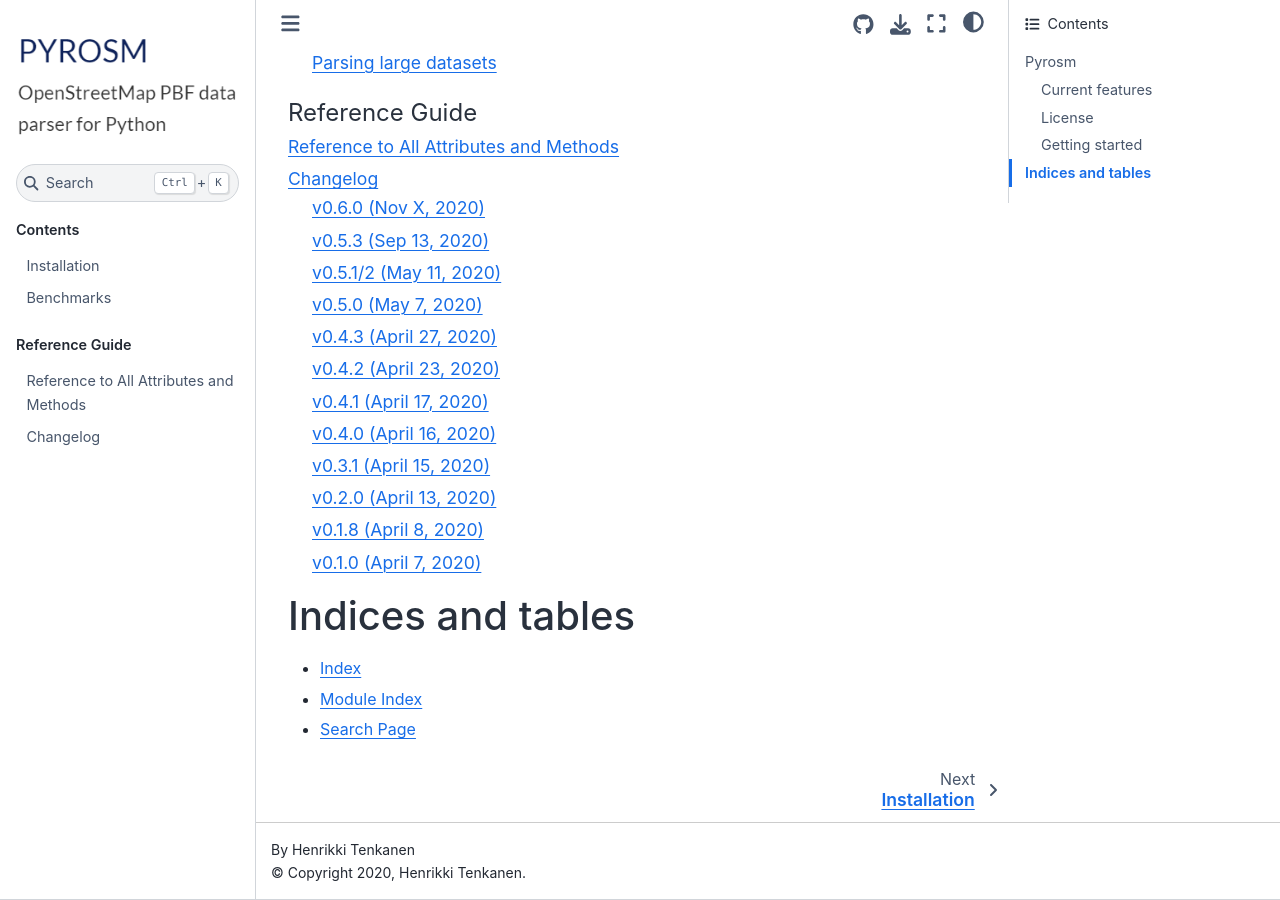
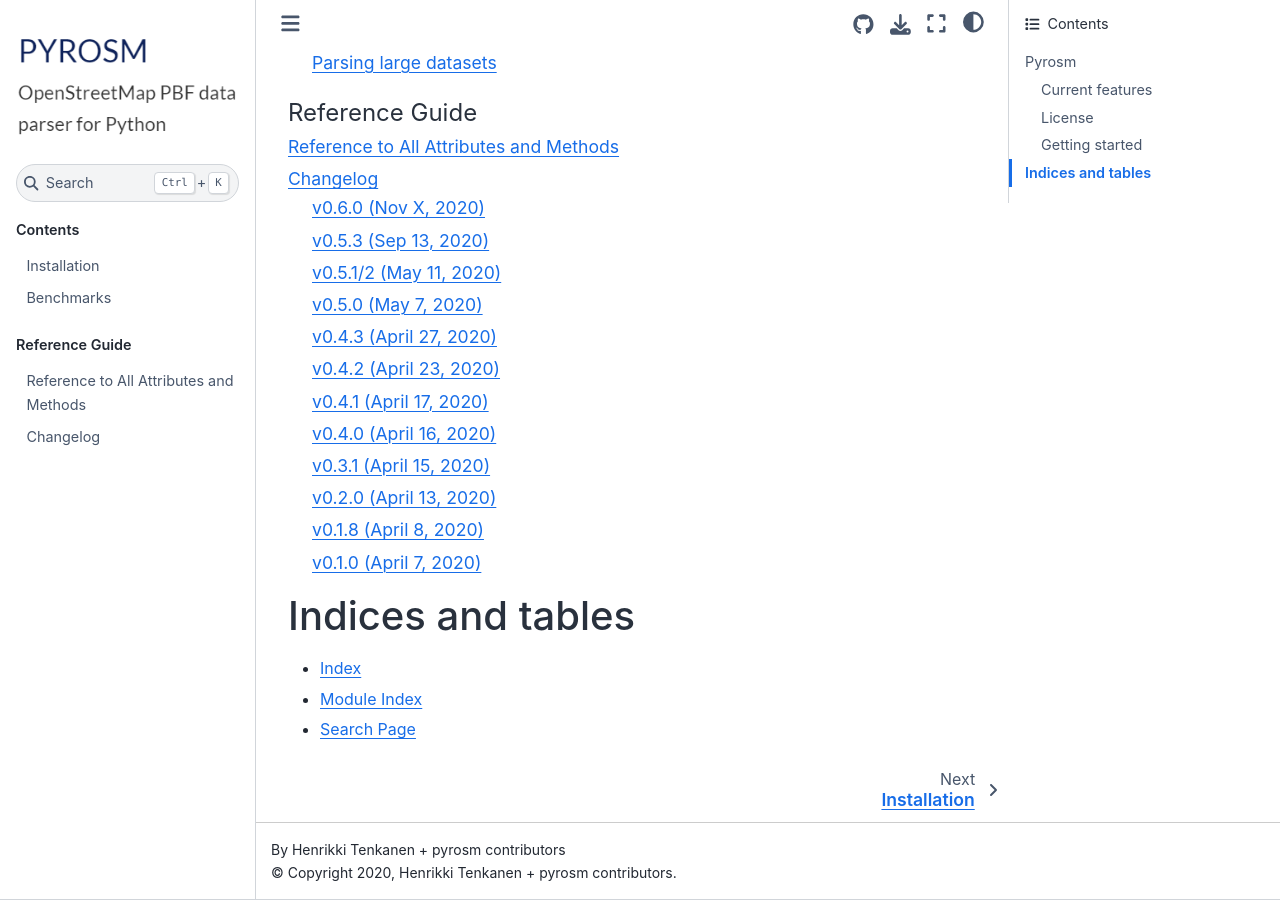
Before and after one commit to pyrosm/pyrosm, a Sphinx documentation site: the page built from docs/index.rst, in a window 1280 px wide and 900 px high, scrolled down 1616 px. Built offline with Sphinx 7.4.7 and the Sphinx Book theme 1.1.4, drawn with Linux system fonts in a browser that asks for light colours; pages that are not in the unit, such as notebooks, are missing from menus.

Commit message:
Update copyright

```diff
--- a/docs/conf.py
+++ b/docs/conf.py
@@ -16,8 +16,8 @@
 # -- Project information -----------------------------------------------------
 
 project = "pyrosm"
-copyright = "2020, Henrikki Tenkanen"
-author = "Henrikki Tenkanen"
+copyright = "2020, Henrikki Tenkanen + pyrosm contributors"
+author = "Henrikki Tenkanen + pyrosm contributors"
 
 # The full version, including alpha/beta/rc tags
 version = release = "0.6.0"
```
